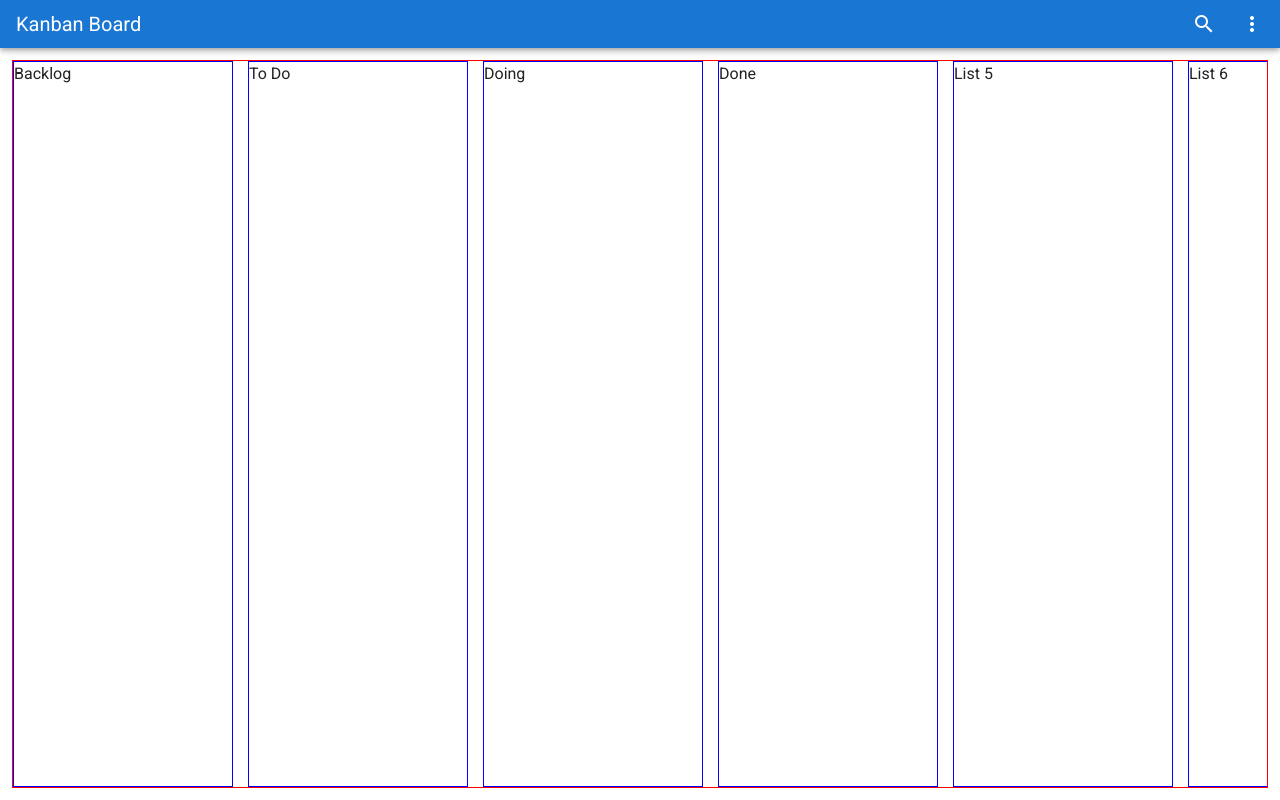
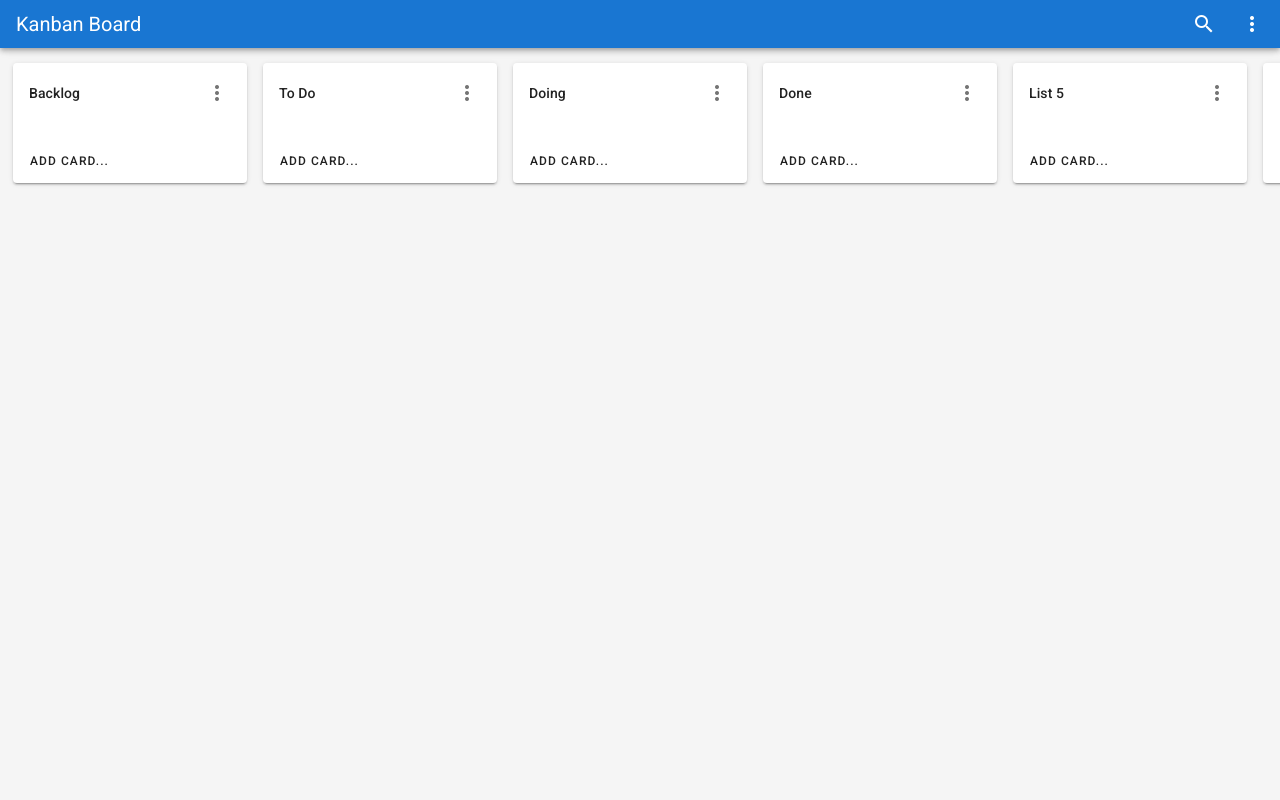
Before and after one commit to edderrd/kanban-board, a Vue app: page / in a window 1280 px wide. Built offline with nearby package versions, Linux system fonts and the light colour scheme.

Commit message:
list component

```diff
--- a/src/App.vue
+++ b/src/App.vue
@@ -17,7 +17,7 @@
     </v-app-bar>
 
     <v-content>
-      <v-container fluid fill-height>
+      <v-container fluid fill-height class="pa-0 grey lighten-4">
         <Board :lists="lists" />
       </v-container>
     </v-content>
--- a/src/components/Board.vue
+++ b/src/components/Board.vue
@@ -19,14 +19,10 @@ export default {
 <style>
   .kanban-board-container {
     display: flex;
-    border: 1px solid red;
     height: 100%;
     overflow-x: auto;
     flex-wrap: nowrap;
-  }
-
-  .kanban-board-container > div {
-    margin-right: 15px;
+    padding: 0 5px;
   }
 
 </style>
--- a/src/components/List.vue
+++ b/src/components/List.vue
@@ -1,8 +1,27 @@
 <template>
   <div class="kanban-board-list">
-    <div>
-      <span>{{ list.name }}</span>
-    </div>
+    <v-card>
+      <v-card-title class="subtitle-2">
+        <span class="subtitle-2">{{ list.name }}</span>
+        <v-spacer></v-spacer>
+        <v-menu offset-y>
+          <template v-slot:activator="{ on }">
+            <v-btn icon small v-on="on">
+              <v-icon>mdi-dots-vertical</v-icon>
+            </v-btn>
+          </template>
+          <v-list dense>
+            <v-list-item link>
+              <v-list-item-title>Delete list</v-list-item-title>
+            </v-list-item>
+          </v-list>
+        </v-menu>
+      </v-card-title>
+      <v-card-text></v-card-text>
+      <v-card-actions>
+        <v-btn text small>Add card...</v-btn>
+      </v-card-actions>
+    </v-card>
   </div>
 </template>
 
@@ -16,9 +35,10 @@ export default {
 
 <style>
   .kanban-board-list {
-    display: flex;
-    width: 220px;
-    border: 1px solid blue;
+    width: 250px;
     flex: 0 0 auto;
+    display: grid;
+    padding: 15px 8px;
+    align-items: flex-start;
   }
 </style>
```
